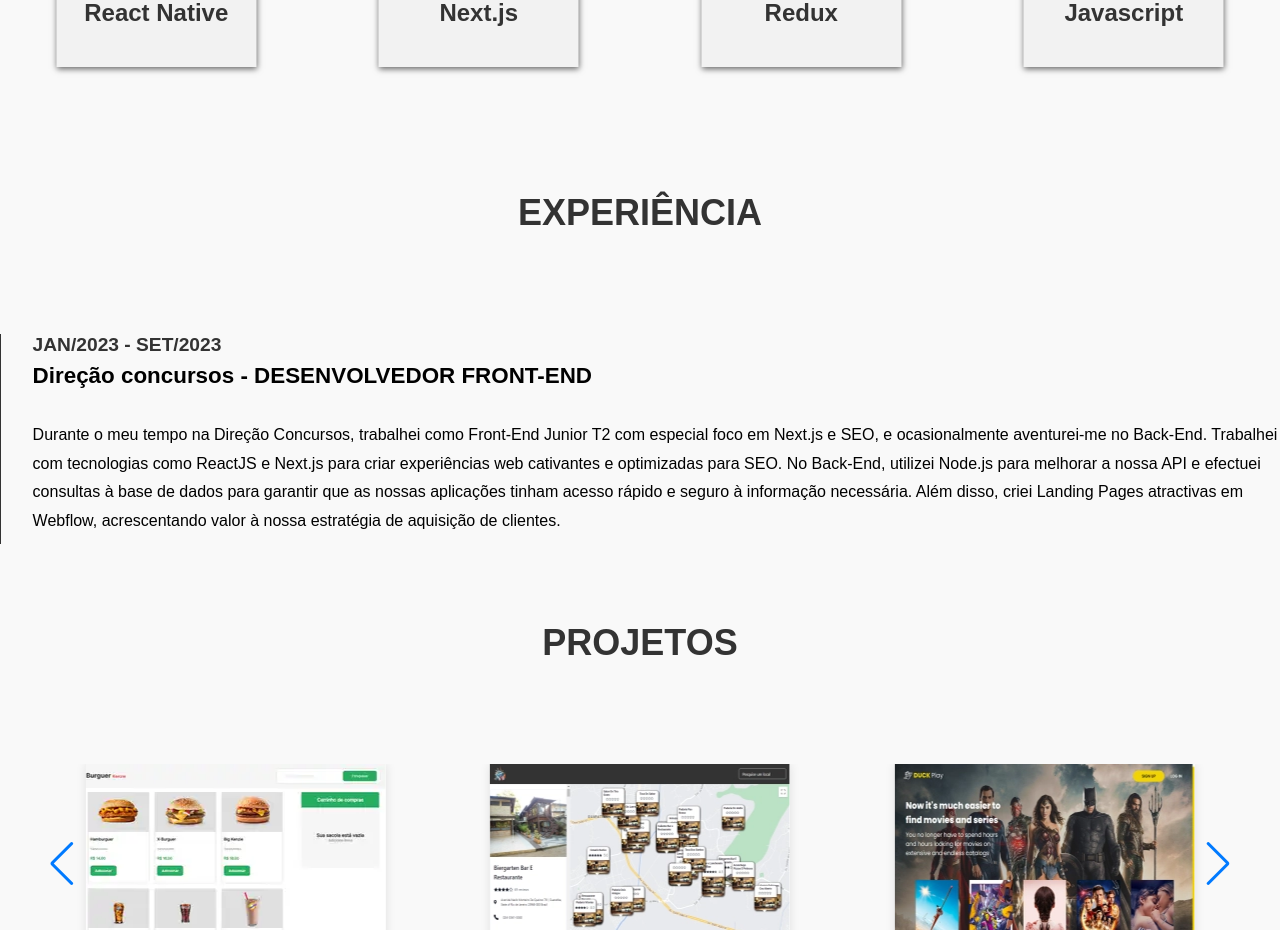
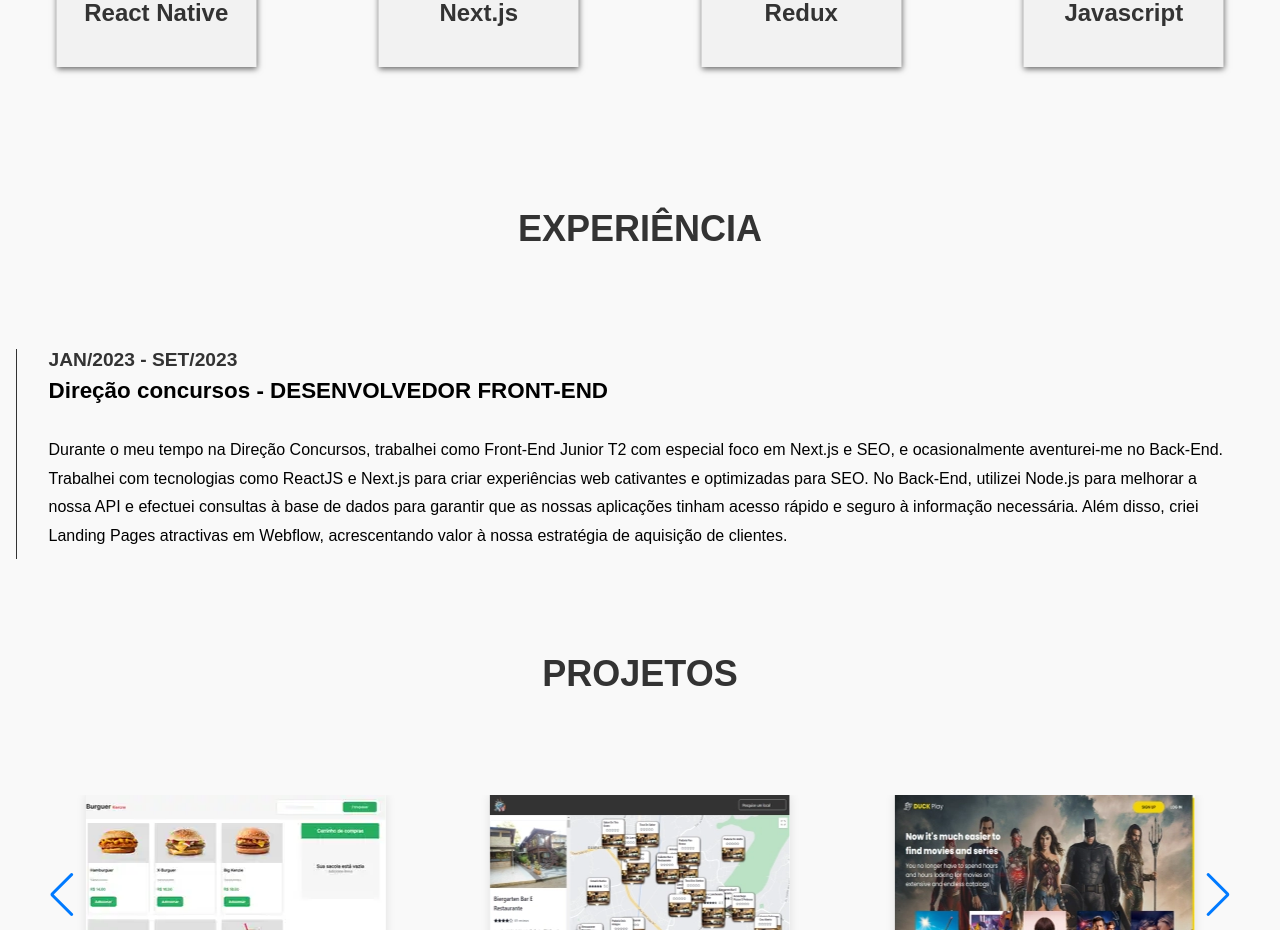
Before and after one commit to rshmdev/portfolio, a React (Create React App) app: page / in a window 1280 px wide. Shown: the part 1520-2450 px from the top of the page. Built offline with nearby package versions, Linux system fonts and the light colour scheme.

Commit message:
fix: experience section

```diff
--- a/src/components/experience/styles.css
+++ b/src/components/experience/styles.css
@@ -2,10 +2,7 @@
   margin: 3rem 0;
   display: flex;
   flex-direction: column;
-
-  @media (max-width: 768px) {
-    padding: 1rem;
-  }
+  padding: 1rem;
 }
 .experience-card {
   border-radius: 8px;
@@ -17,6 +14,7 @@
 .experience-container {
   display: flex;
   gap: 2rem;
+  width: 98%;
   margin-top: 3%;
 }
 
```
